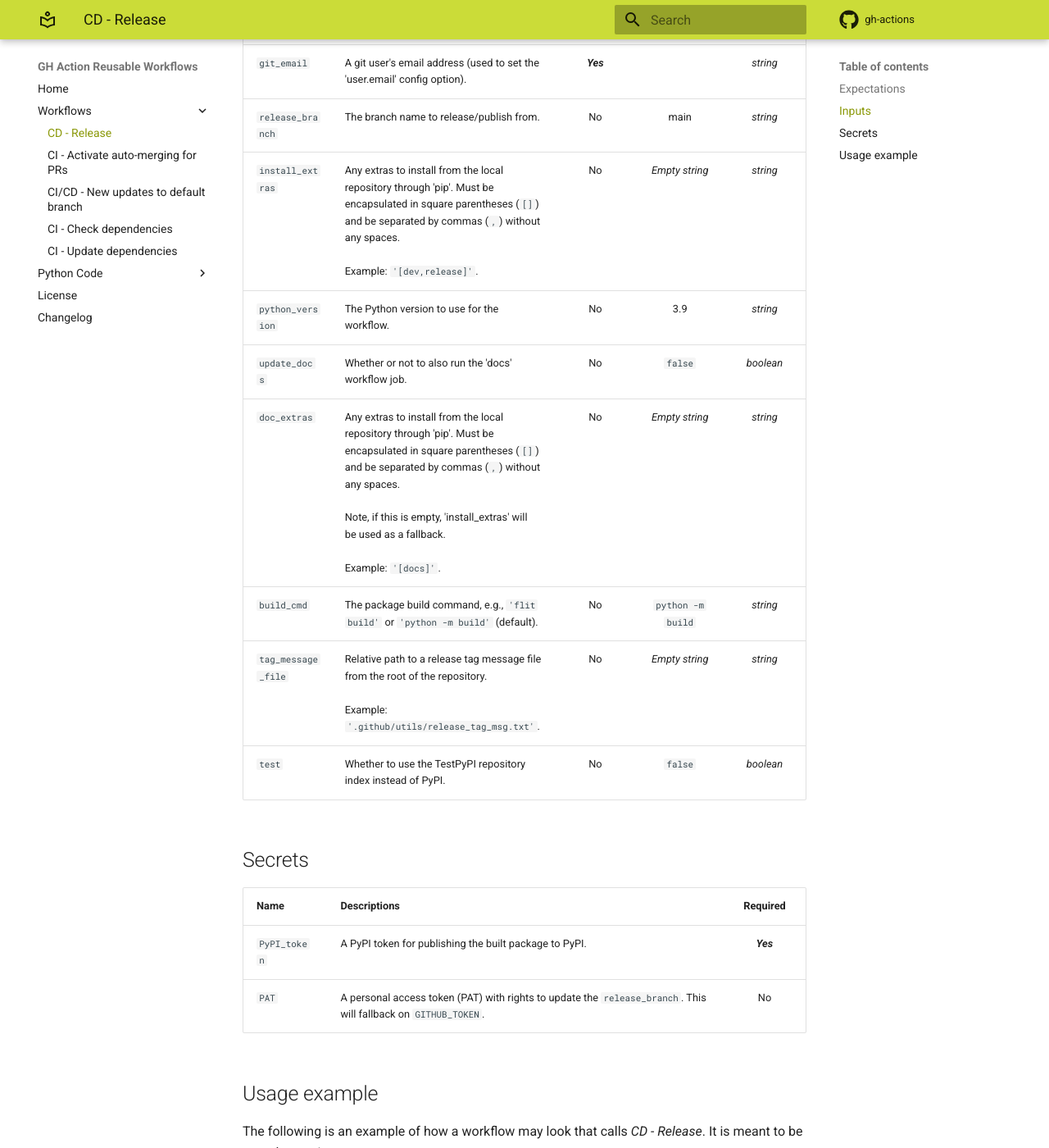
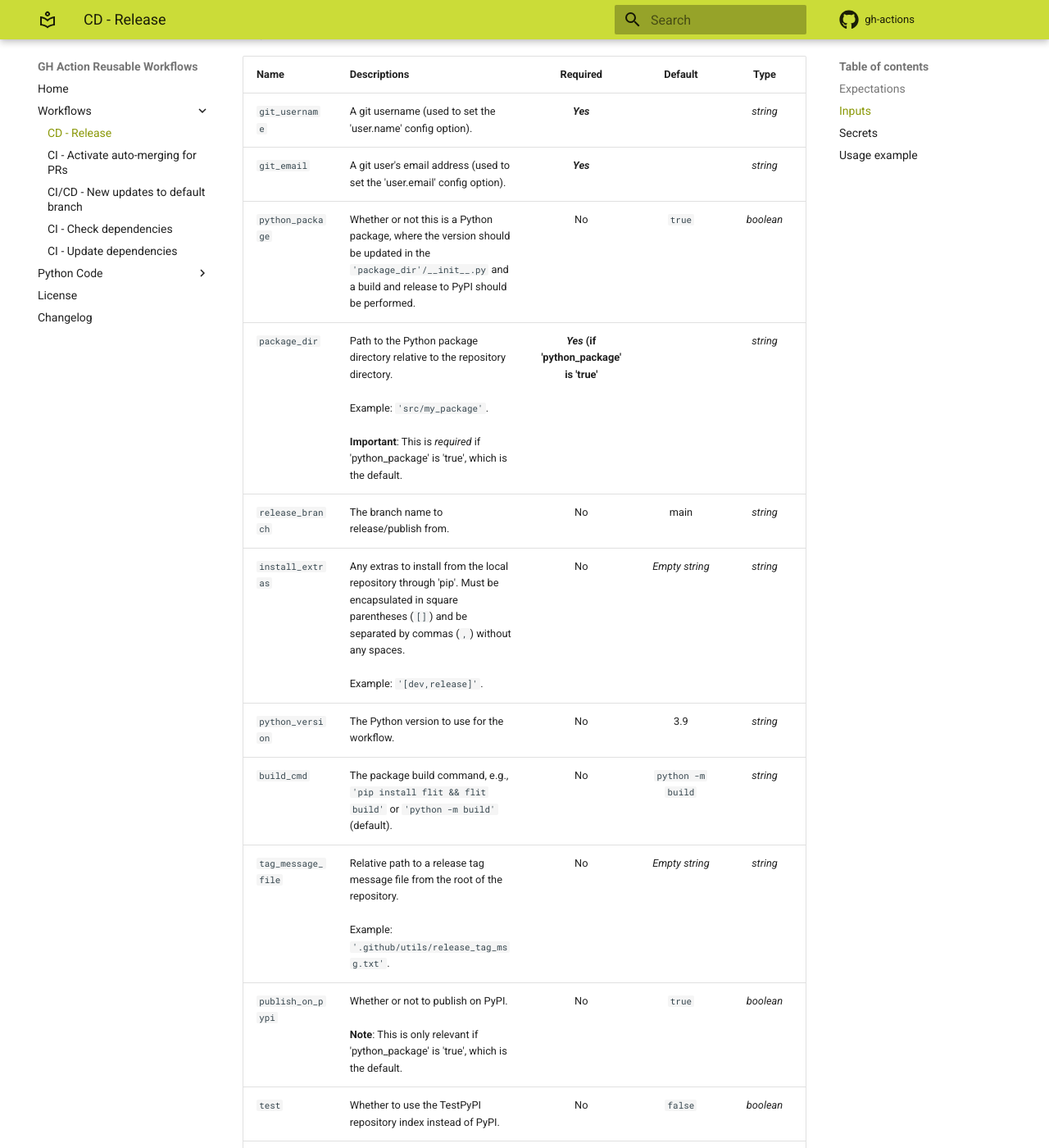
Before and after one commit to SemanticMatter/ci-cd, an MkDocs documentation site: the page built from docs/workflows/cd_release.md, in a window 1280 px wide and 1400 px high, scrolled down 931 px. Shown: the whole window at 82% size. Built offline with MkDocs 1.6.1 and Material for MkDocs 9.7.7, drawn with Linux system fonts in a browser that asks for light colours; comment, search, counter and statistics services are not loaded; the version menu is left out; some of the changed text lies outside the part shown.

Commit message:
New local CD release workflow
Update resuable 'CD - Release' workflow to include support for releasing
repositories that are not Python packages.

```diff
--- a/docs/workflows/cd_release.md
+++ b/docs/workflows/cd_release.md
@@ -11,6 +11,13 @@ The newly created tag (created due to the caller workflow running `on.release.ty
 
 Secondly, a job to update the documentation is run, however, this can be deactivated.
 The job expects the documentation to be setup with the [mike](https://github.com/jimporter/mike)+[MkDocs](https://www.mkdocs.org)+[GitHub Pages](https://pages.github.com/) framework.
+
+For more information about the specific changelog inputs, see the related [changelog generator](https://github.com/github-changelog-generator/github-changelog-generator) actually used, specifically the [list of configuration options](https://github.com/github-changelog-generator/github-changelog-generator/wiki/Advanced-change-log-generation-examples).
+
+!!! note
+    Concerning the changelog generator, the specific input `changelog_exclude_labels` defaults to a list of different labels if not supplied, hence, if supplied, one might want to include these labels alongside any extra labels.
+    The default value is given here as a help:
+    `'duplicate,question,invalid,wontfix'`
 
 ## Expectations
 
@@ -27,23 +34,27 @@ The repository contains the following:
 
 | **Name** | **Descriptions** | **Required** | **Default** | **Type** |
 |:--- |:--- |:---:|:---:|:---:|
-| `package_dir` | Path to the Python package directory relative to the repository directory.</br></br>Example: `'src/my_package'`. | **_Yes_** | | _string_ |
 | `git_username` | A git username (used to set the 'user.name' config option). | **_Yes_** | | _string_ |
 | `git_email` | A git user's email address (used to set the 'user.email' config option). | **_Yes_** | | _string_ |
+| `python_package` | Whether or not this is a Python package, where the version should be updated in the `'package_dir'/__init__.py` and a build and release to PyPI should be performed. | No | `true` | _boolean_ |
+| `package_dir` | Path to the Python package directory relative to the repository directory.</br></br>Example: `'src/my_package'`.</br></br>**Important**: This is _required_ if 'python_package' is 'true', which is the default. | **_Yes_ (if 'python_package' is 'true'** | | _string_ |
 | `release_branch` | The branch name to release/publish from. | No | main | _string_ |
 | `install_extras` | Any extras to install from the local repository through 'pip'. Must be encapsulated in square parentheses (`[]`) and be separated by commas (`,`) without any spaces.</br></br>Example: `'[dev,release]'`. | No | _Empty string_ | _string_ |
 | `python_version` | The Python version to use for the workflow. | No | 3.9 | _string_ |
+| `build_cmd` | The package build command, e.g., `'pip install flit && flit build'` or `'python -m build'` (default). | No | `python -m build` | _string_ |
+| `tag_message_file` | Relative path to a release tag message file from the root of the repository.</br></br>Example: `'.github/utils/release_tag_msg.txt'`. | No | _Empty string_ | _string_ |
+| `publish_on_pypi` | Whether or not to publish on PyPI.</br></br>**Note**: This is only relevant if 'python_package' is 'true', which is the default. | No | `true` | _boolean_ |
+| `test` | Whether to use the TestPyPI repository index instead of PyPI. | No | `false` | _boolean_ |
 | `update_docs` | Whether or not to also run the 'docs' workflow job. | No | `false` | _boolean_ |
 | `doc_extras` | Any extras to install from the local repository through 'pip'. Must be encapsulated in square parentheses (`[]`) and be separated by commas (`,`) without any spaces.</br></br>Note, if this is empty, 'install_extras' will be used as a fallback.</br></br>Example: `'[docs]'`. | No | _Empty string_ | _string_ |
-| `build_cmd` | The package build command, e.g., `'flit build'` or `'python -m build'` (default). | No | `python -m build` | _string_ |
-| `tag_message_file` | Relative path to a release tag message file from the root of the repository.</br></br>Example: `'.github/utils/release_tag_msg.txt'`. | No | _Empty string_ | _string_ |
-| `test` | Whether to use the TestPyPI repository index instead of PyPI. | No | `false` | _boolean_ |
+| `changelog_exclude_tags_regex` | A regular expression matching any tags that should be excluded from the CHANGELOG.md. | No | _Empty string_ | _string_ |
+| `changelog_exclude_labels` | Comma-separated list of labels to exclude from the CHANGELOG.md. | No | _Empty string_ | _string_ |
 
 ## Secrets
 
 | **Name** | **Descriptions** | **Required** |
 |:--- |:--- |:---:|
-| `PyPI_token` | A PyPI token for publishing the built package to PyPI. | **_Yes_** |
+| `PyPI_token` | A PyPI token for publishing the built package to PyPI.</br></br>**Important**: This is _required_ if both 'python_package' and 'publish_on_pypi' are 'true'. Both are 'true' by default. | **_Yes_ (if 'python_package' and 'publish_on_pypi' are 'true')** |
 | `PAT` | A personal access token (PAT) with rights to update the `release_branch`. This will fallback on `GITHUB_TOKEN`. | No |
 
 ## Usage example
@@ -69,10 +80,11 @@ jobs:
       git_email: "CasperWA@github.com"
       release_branch: stable
       install_extras: "[dev,build]"
+      build_cmd: "pip install flit && flit build"
+      tag_message_file: ".github/utils/release_tag_msg.txt"
+      update_docs: true
       doc_extras: "[docs]"
-      update_docs: true
-      build_cmd: "flit build"
-      tag_message_file: ".github/utils/release_tag_msg.txt"
+      exclude_labels: "skip_changelog,duplicate"
     secrets:
       PyPI_token: ${{ secrets.PYPI_TOKEN }}
       PAT: ${{ secrets.PAT }}
```
Also changed, not shown: 4 other files.
